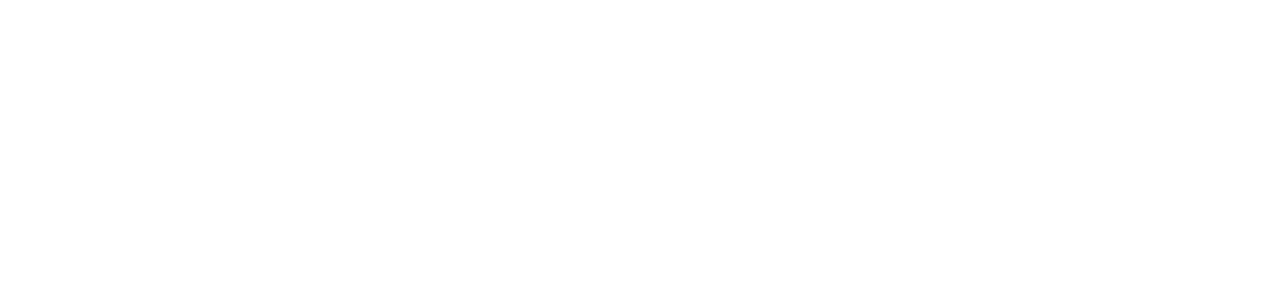
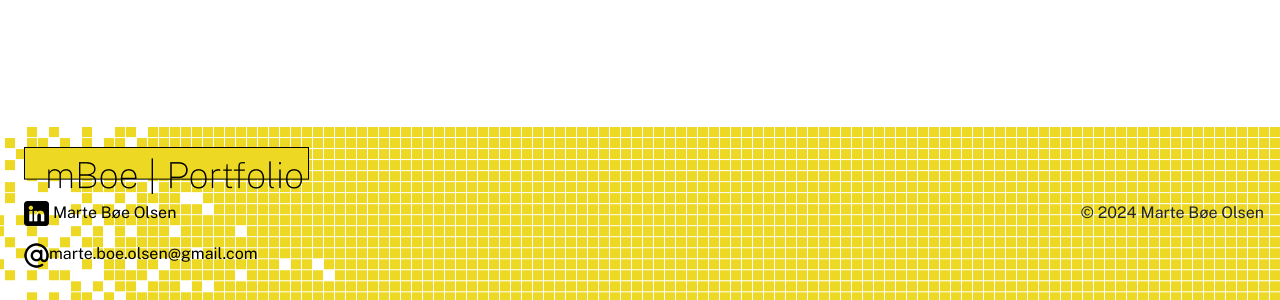
Before and after one commit to mar-ols/portfolio, a React (Vite) app: page / in a window 1280 px wide. Shown: the part 901-1201 px from the top of the page. Before the commit the page ends 800 px from the top, so only its background shows below. Built offline with nearby package versions, Linux system fonts and the light colour scheme.

Commit message:
Adds content and styling to footer

```diff
--- a/src/components/footer/index.jsx
+++ b/src/components/footer/index.jsx
@@ -1,5 +1,38 @@
+import { Link } from "react-router-dom";
+import Logo from "../../assets/images/logo-yellow.png";
+import Linkedin from "../../assets/icons/linkedin.png";
+import Email from "../../assets/icons/arroba.png";
+
 function Footer() {
-  return <footer></footer>;
+  return (
+    <footer className="d-sm-flex justify-content-between align-items-center">
+      <div className="pt-3 pb-3 ms-4">
+        <img src={Logo} alt="mBoe portfolio logo" className="my-1" />
+        <p>
+          <Link
+            to="https://www.linkedin.com/in/marte-b%C3%B8e-olsen-b538448b/"
+            target="_blank"
+            className="text-black text-decoration-none"
+          >
+            <img src={Linkedin} alt="Linkedin icon" className="icon" /> Marte
+            Bøe Olsen
+          </Link>
+        </p>
+        <p>
+          <a
+            href="mailto:marte.boe.olsen@gmail.com"
+            className="text-black text-decoration-none"
+          >
+            <img src={Email} alt="@ icon" className="icon" />
+            marte.boe.olsen@gmail.com
+          </a>
+        </p>
+      </div>
+      <div className="d-none d-sm-block pt-3 pb- me-3">
+        <p>© 2024 Marte Bøe Olsen</p>
+      </div>
+    </footer>
+  );
 }
 
 export { Footer };
--- a/src/styles/App.css
+++ b/src/styles/App.css
@@ -24,3 +24,27 @@
   background-color: #edd923;
   z-index: -1;
 }
+
+footer {
+  position: relative;
+  overflow: hidden;
+  top: 100vh;
+}
+
+footer::before {
+  content: "";
+  position: absolute;
+  top: 0;
+  left: 0;
+  right: 0;
+  bottom: 0;
+  background-image: url("../assets/images/pixels.png");
+  background-repeat: no-repeat;
+  background-position-x: left;
+  transform: scaleX(-1);
+  z-index: -1;
+}
+
+.icon {
+  max-width: 25px;
+}
```
